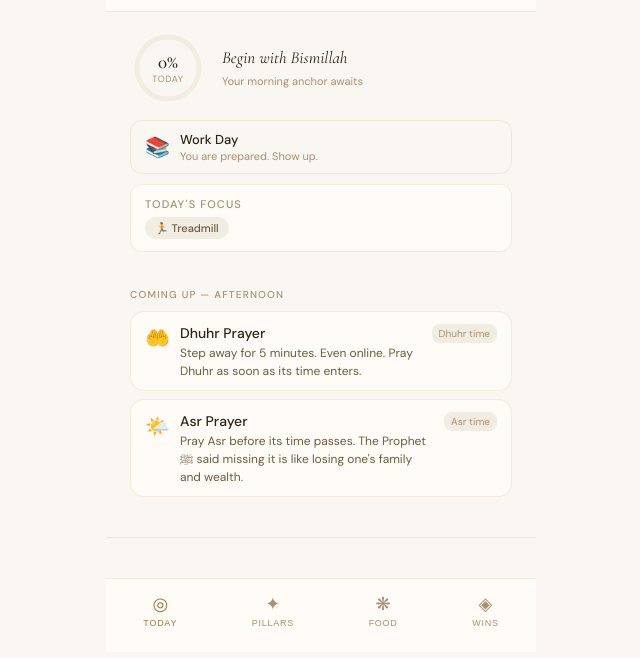
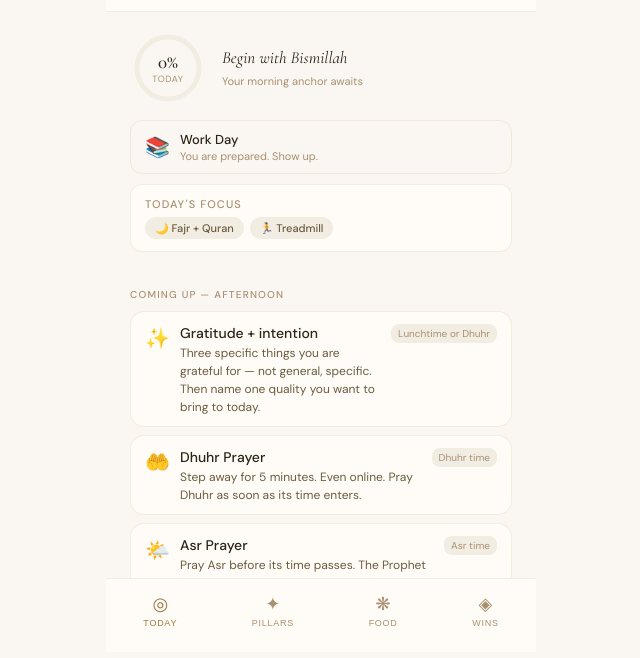
Before and after one commit to nourz-dotcom/Nour, a plain HTML site: page index.html in a window 1280 px wide. Shown: the part 148-806 px from the top of the page, without its empty margins (319-959 px from the left). Drawn offline with nearby package versions, Linux system fonts and the light colour scheme.

Commit message:
Update index.html

```diff
--- a/index.html
+++ b/index.html
@@ -611,11 +611,11 @@ const ALL_TASKS = [
    desc:'Pray with presence, not just motion. Face the qibla with full intention.',
    motivation:'The angels of the night and day both witness Fajr. You are seen.',
    reward:'You are now under Allah\'s protection until Maghrib.'},
-  {id:'t03',phase:'fajr',time:'After Fajr',name:'Quran — 1 page',emoji:'📖',pillars:['faith'],
+  {id:'t03',phase:'fajr',time:'5:50am',name:'Quran — 1 page',emoji:'📖',pillars:['faith'],
    desc:'Read with meaning, tajweed and contemplation. One page minimum. If you exceed it, better.',
    motivation:'One page every day is 365 pages a year. You are building something that lasts.',
    reward:'Each letter earns 10 rewards. You are richer than you think.'},
-  {id:'t04',phase:'fajr',time:'After Quran',name:'Adhkar Al-Sabah',emoji:'🌿',pillars:['faith'],
+  {id:'t04',phase:'fajr',time:'6:00am',name:'Adhkar Al-Sabah',emoji:'🌿',pillars:['faith'],
    desc:'Morning remembrance — Ayat al-Kursi, last two verses of Baqarah, morning duas. Use Hisn al-Muslim app.',
    motivation:'These words are your armour. You do not enter the day unprotected.',
    reward:'Whoever says morning adhkar is in Allah\'s care until evening. You are held.'},
@@ -623,19 +623,19 @@ const ALL_TASKS = [
    desc:'Ask for what you need today — the transfer, your health, your parents, your future. Be specific.',
    motivation:'Allah loves those who are persistent in asking. He does not tire of your voice.',
    reward:'This is the conversation nothing else can replace.'},
-  {id:'t06',phase:'morning',time:'4:30–5:00',name:'Thyroxine + chia water',emoji:'💧',pillars:['food'],
+  {id:'t06',phase:'morning',time:'4:05am',name:'Thyroxine + chia water',emoji:'💧',pillars:['food'],
    desc:'Take thyroxine first. Drink soaked chia seed water. Wait 30 min before coffee. Non-negotiable for thyroid health.',
    motivation:'This one act protects your metabolism and energy for the entire day.',
    reward:'Your body is being cared for before anyone else\'s demands reach it.'},
-  {id:'t07',phase:'morning',time:'4:45–5:15',name:'Gratitude + intention',emoji:'✨',pillars:['faith'],
+  {id:'t07',phase:'afternoon',time:'Lunchtime or Dhuhr',name:'Gratitude + intention',emoji:'✨',pillars:['faith'],
    desc:'Three specific things you are grateful for — not general, specific. Then name one quality you want to bring to today.',
    motivation:'The brain cannot simultaneously feel grateful and anxious. You are rewiring yours.',
    reward:'You have set the emotional tone for your entire day.'},
-  {id:'t08',phase:'morning',time:'5:00–5:20',name:'Morning stretch',emoji:'🧘',pillars:['body'],
+  {id:'t08',phase:'morning',time:'5:05am — after treadmill',name:'Morning stretch',emoji:'🧘',pillars:['body'],
    desc:'5–10 minutes gentle movement — neck rolls, shoulder circles, cat-cow, hip circles. While breakfast cooks.',
    motivation:'Your body has been carrying tension all night. Give it five minutes before it carries the day.',
    reward:'This is what it feels like to live in your body instead of just through it.'},
-  {id:'t09',phase:'morning',time:'5:15–5:45',name:'Breakfast ritual',emoji:'☕',pillars:['food'],
+  {id:'t09',phase:'morning',time:'5:30am',name:'Breakfast ritual',emoji:'☕',pillars:['food'],
    desc:'Toasted sandwich in the airfryer. Coffee brewed slowly. Sit down. Eat without rushing. Colourful if possible.',
    motivation:'You are not fuelling to survive. You are nourishing to thrive.',
    reward:'You ate something beautiful before the world took anything from you.'},
@@ -647,12 +647,12 @@ const ALL_TASKS = [
    desc:'Pray Asr before its time passes. The Prophet ﷺ said missing it is like losing one\'s family and wealth.',
    motivation:'This prayer stands between you and the evening. Pray it on time.',
    reward:'You kept your covenant with Allah in the middle of your hardest hours.'},
-  {id:'t12',phase:'afterwork',time:'Immediately after work',name:'Treadmill — 30 min incline',emoji:'🏃',pillars:['body'],
+  {id:'t12',phase:'morning',time:'4:30am — after Fajr',name:'Treadmill — 30 min incline',emoji:'🏃',pillars:['body'],
    hard:true,
-   desc:'Bag down. Shoes on. Treadmill. BEFORE the sofa. This is the rule. The sofa can wait 30 minutes.',
-   motivation:'This is the hardest task of the day. That is exactly why it comes first. The first 3 minutes are the only hard ones — after that your body takes over.',
-   reward:'Movement metabolises cortisol. You will genuinely feel different when you step off. You earned that.'},
-  {id:'t13',phase:'afterwork',time:'After treadmill (Tue/Thu/Sat)',name:'Upper body — 25 min',emoji:'💪',pillars:['body'],
+   desc:'Straight after Fajr. Lights on, shoes on, treadmill. Podcast on. Do not sit down first — move while the intention is fresh.',
+   motivation:'The world is still asleep. You are already moving. That is who you are becoming.',
+   reward:'You worked out before most people woke up. The rest of the day is already a bonus.'},
+  {id:'t13',phase:'morning',time:'5:00am — Tue/Thu/Sat',name:'Upper body — 25 min',emoji:'💪',pillars:['body'],
    hard:true,
    desc:'Tuesday · Thursday · Saturday only. Shoulder press 3×12 · Lateral raises 3×12 · Bent-over rows 3×12 · Bicep curls 3×12 · Tricep extension 3×12 · Push-ups 3×10. Knee-safe only.',
    motivation:'Every rep builds the body that will carry you through the next chapter of your life.',
@@ -678,7 +678,7 @@ const ALL_TASKS = [
    motivation:'You are closing the day the same way you opened it — with remembrance.',
    reward:'The angels record: she did not forget.'},
   {id:'t18',phase:'evening',time:'Evening',name:'Lay out gym kit',emoji:'👟',pillars:['body'],
-   desc:'Set out tomorrow\'s workout clothes before you sleep. Every decision removed from tomorrow morning is a barrier gone.',
+   desc:'Set out tomorrow\'s workout clothes tonight. Shoes, clothes, everything ready. When you wake for Fajr, your kit is waiting — no decisions needed.',
    motivation:'This takes 60 seconds. It removes the biggest barrier to tomorrow\'s treadmill.',
    reward:'Tomorrow\'s you just had one less excuse. She thanks you.'},
   {id:'t19',phase:'evening',time:'Evening',name:'Planned evening snack',emoji:'🍵',pillars:['food'],
@@ -706,7 +706,7 @@ const PILLARS_DEF = [
 
 const PHASES = [
   {id:'fajr',      label:'Fajr & Early Morning', icon:'🌙', hours:[2,3,4,5],          sub:'The most sacred hours. Begin with your Lord.'},
-  {id:'morning',   label:'Morning Routine',       icon:'🌤️', hours:[4,5,6],            sub:'Anchor yourself before the day begins.'},
+  {id:'morning',   label:'Morning Routine',       icon:'🌤️', hours:[4,5,6,7],          sub:'Move, nourish, ground yourself before the world begins.'},
   {id:'work',      label:'Work Day',              icon:'📚', hours:[7,8,9,10,11,12,13,14,15], sub:'You are prepared. Show up.'},
   {id:'afternoon', label:'Afternoon',             icon:'☀️', hours:[11,12,13,14],       sub:'Stay present. Prayers on time.'},
   {id:'afterwork', label:'After Work',            icon:'🏃', hours:[15,16,17],         sub:'Bag down. Shoes on. Before the sofa.'},
@@ -798,7 +798,7 @@ function buildTasks() {
   const dayOfWeek = new Date().getDay(); // 0=Sun,1=Mon,2=Tue,3=Wed,4=Thu,5=Fri,6=Sat
   const isStrengthDay = [2,4,6].includes(dayOfWeek); // Tue, Thu, Sat
   const isPortfolioDay = [2,4,6].includes(dayOfWeek); // Tue, Thu, Sat
-  const isTreadmillDay = [0,1,2,3,4].includes(dayOfWeek); // Sun–Thu
+  const isTreadmillDay = [0,1,2,3,4,6].includes(dayOfWeek); // Sun–Thu + Sat
   const isGymKitDay = [0,1,2,3].includes(dayOfWeek); // Sun–Wed (lay out for Mon–Thu)
   const nowTasks = ALL_TASKS.filter(t => {
     if (t.phase !== phase.id) return false;
@@ -1027,13 +1027,13 @@ function getDaySchedule() {
   const day = new Date().getDay();
   const days = ['Sunday','Monday','Tuesday','Wednesday','Thursday','Friday','Saturday'];
   const schedules = {
-    0: { label:'Sunday', tags:['🏃 Treadmill','💪 Strength','✦ Portfolio'], rest:false },
-    1: { label:'Monday', tags:['🏃 Treadmill'], rest:false },
-    2: { label:'Tuesday', tags:['🏃 Treadmill','💪 Strength','✦ Portfolio'], rest:false },
-    3: { label:'Wednesday', tags:['🏃 Treadmill'], rest:false },
-    4: { label:'Thursday', tags:['🏃 Treadmill','💪 Strength','✦ Portfolio'], rest:false },
-    5: { label:'Friday', tags:['🚗 Driving practice','Rest from treadmill'], rest:true },
-    6: { label:'Saturday', tags:['💪 Strength','✦ Portfolio','🚗 Driving practice'], rest:false },
+    0: { label:'Sunday', tags:['🌙 Fajr + Quran','🏃 Treadmill','💪 Strength','✦ Portfolio'], rest:false },
+    1: { label:'Monday', tags:['🌙 Fajr + Quran','🏃 Treadmill'], rest:false },
+    2: { label:'Tuesday', tags:['🌙 Fajr + Quran','🏃 Treadmill','💪 Strength','✦ Portfolio'], rest:false },
+    3: { label:'Wednesday', tags:['🌙 Fajr + Quran','🏃 Treadmill'], rest:false },
+    4: { label:'Thursday', tags:['🌙 Fajr + Quran','🏃 Treadmill','💪 Strength','✦ Portfolio'], rest:false },
+    5: { label:'Friday', tags:['🌙 Fajr + Quran','🚗 Driving practice','Rest day — no treadmill'], rest:true },
+    6: { label:'Saturday', tags:['🌙 Fajr + Quran','💪 Strength','✦ Portfolio','🚗 Driving practice'], rest:false },
   };
   return schedules[day];
 }
```
